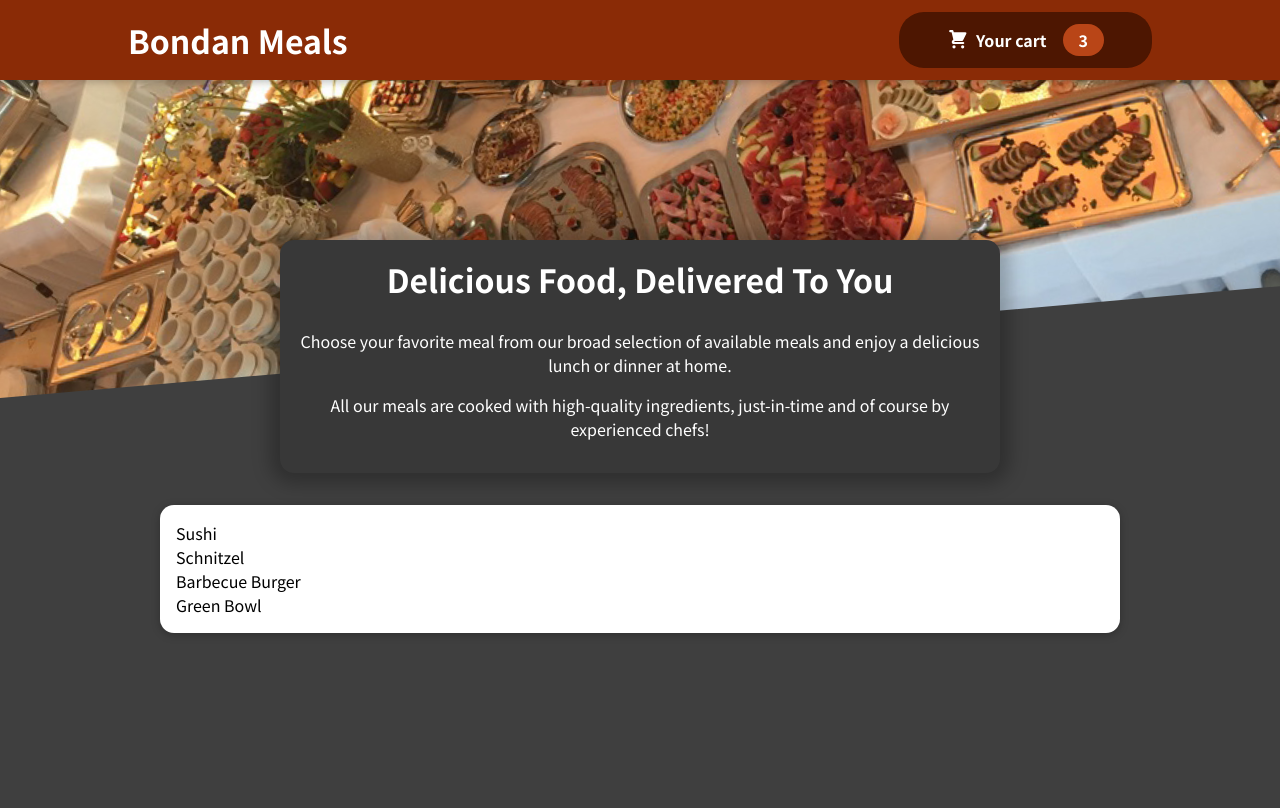
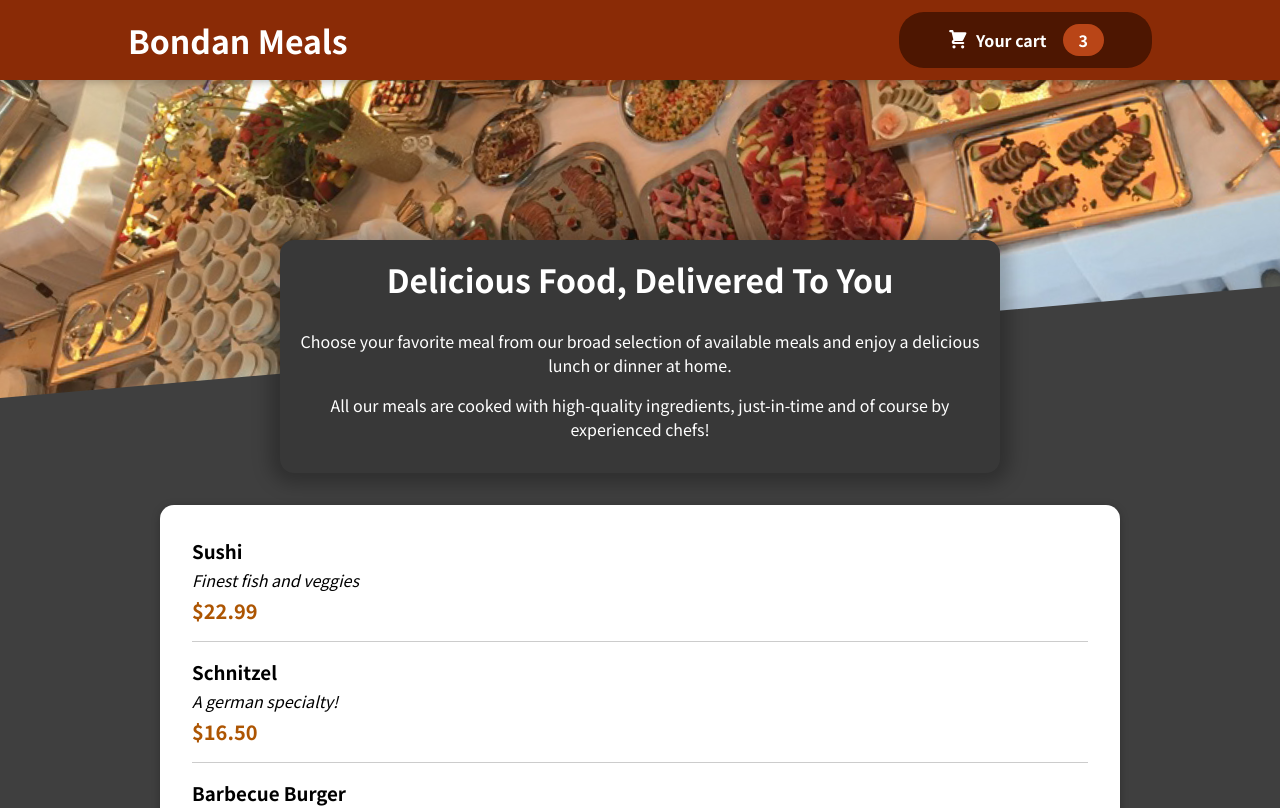
Before and after one commit to bondanjody/food-ordering-app, a React (Create React App) app: page / in a window 1280 px wide. Shown: the top 808 px of the page. Built offline with nearby package versions, Linux system fonts and the light colour scheme.

Commit message:
Membuat component MealItem yang menampilkan tiap meal. Membuat MealItemForm (masih kosong). Memanggil component MealItem di map function pada component AvailableMeals.

```diff
--- a/src/components/Meals/AvailableMeals.js
+++ b/src/components/Meals/AvailableMeals.js
@@ -1,5 +1,6 @@
 import Card from '../UI/Card';
 import classes from './AvailableMeals.module.css';
+import MealItem from './MealItem/MealItem';
 
 const DUMMY_MEALS = [
     {
@@ -29,7 +30,7 @@
   ];
 
 const AvailableMeals = () => {
-    const mealsList = DUMMY_MEALS.map(meal => <li>{meal.name}</li>)
+    const mealsList = DUMMY_MEALS.map(meal => <MealItem key={meal.id} name= {meal.name} description={meal.description} price={meal.price} />)
     return <section className={classes.meals}>
         <Card>
             <ul>
--- /dev/null
+++ b/src/components/Meals/MealItem/MealItem.js
@@ -0,0 +1,15 @@
+import classes from './MealItem.module.css';
+
+const MealItem = props => {
+    const price = `$${props.price.toFixed(2)}`;
+    return <li className={classes.meal}>
+        <div>
+            <h3>{props.name}</h3>
+            <div className={classes.description}>{props.description}</div>
+            <div className={classes.price}>{price}</div>
+        </div>
+        <div></div>
+    </li>
+}
+
+export default MealItem;
--- /dev/null
+++ b/src/components/Meals/MealItem/MealItem.module.css
@@ -0,0 +1,22 @@
+.meal {
+    display: flex;
+    justify-content: space-between;
+    margin: 1rem;
+    padding-bottom: 1rem;
+    border-bottom: 1px solid #ccc;
+  }
+
+  .meal h3 {
+    margin: 0 0 0.25rem 0;
+  }
+
+  .description {
+    font-style: italic;
+  }
+
+  .price {
+    margin-top: 0.25rem;
+    font-weight: bold;
+    color: #ad5502;
+    font-size: 1.25rem;
+  }
```
Also changed, not shown: src/components/Meals/MealItem/MealItemForm.js (added), src/components/Meals/MealItem/MealItemForm.module.css (added).
